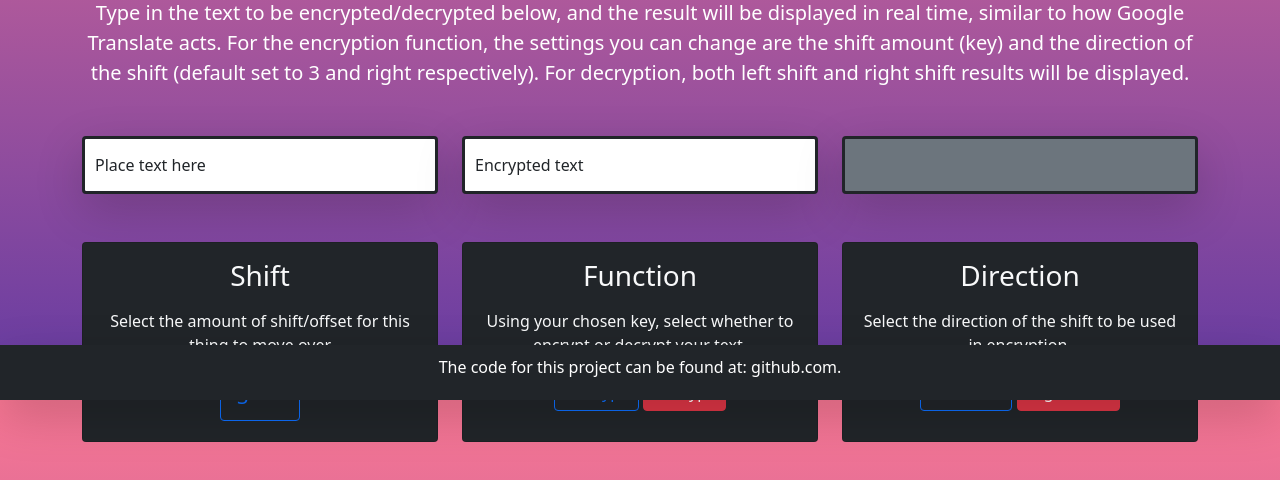
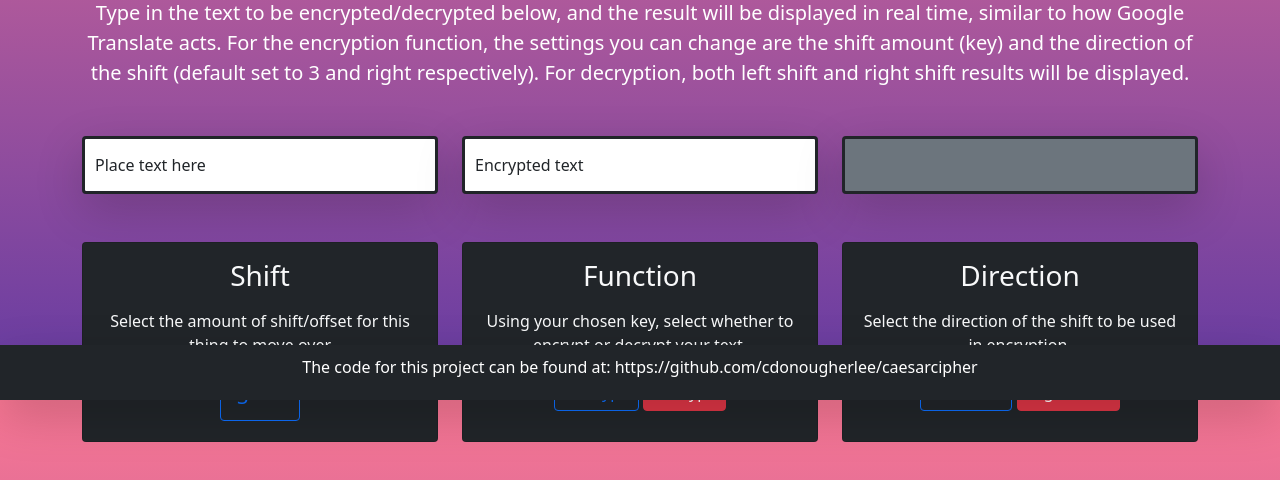
Before and after one commit to cdonougherlee/caesarcipher, a website: page dist/index.html in a window 1280 px wide. Shown: the part 400-880 px from the top of the page. Drawn offline with nearby package versions, Linux system fonts and the light colour scheme.

Commit message:
final commit

```diff
--- a/dist/index.html
+++ b/dist/index.html
@@ -133,7 +133,7 @@
 
 
   <footer class="p-2 bg-dark text-white text-center shadow-lg">
-    <span class="align-middle">The code for this project can be found at: github.com.</span>
+    <span class="align-middle">The code for this project can be found at: https://github.com/cdonougherlee/caesarcipher</span>
   </footer>
 
   <script src="main.js"></script>
--- a/package.json
+++ b/package.json
@@ -9,5 +9,8 @@
   "keywords": [],
   "author": "",
   "homepage": "https://cdonougherlee.github.io/caesarcipher",
-  "license": "ISC"
+  "license": "ISC",
+  "dependencies": {
+    "gh-pages": "^4.0.0"
+  }
 }
```
Also changed, not shown: 1 other file.
